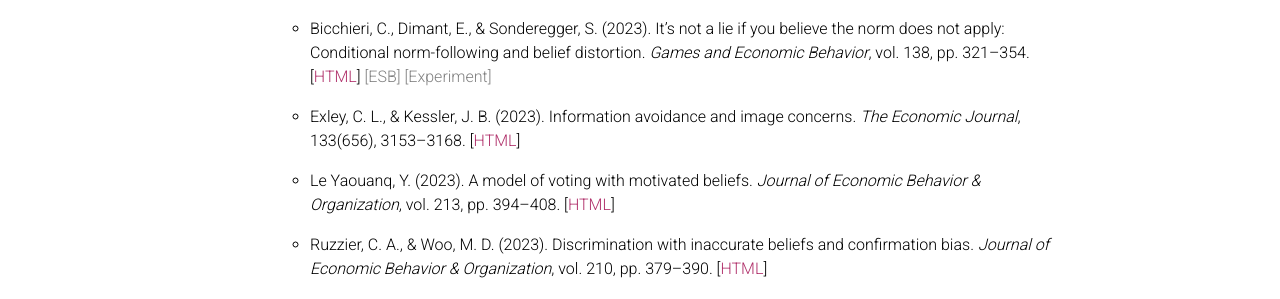
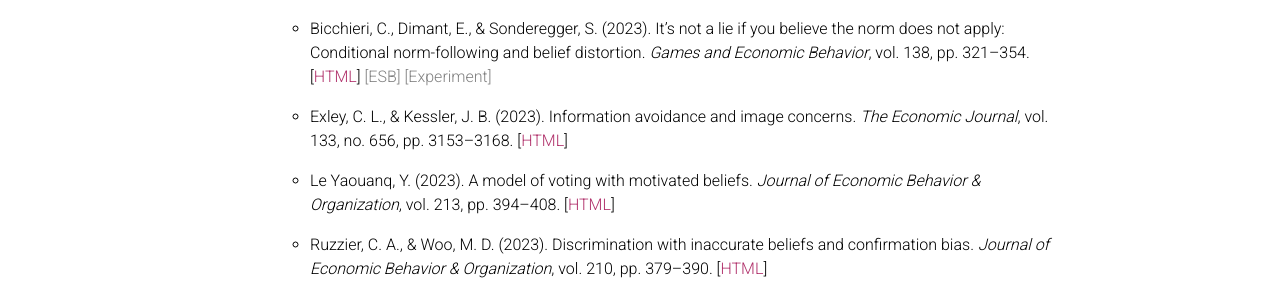
Before and after one commit to egorbronnikov/egorbronnikov.github.io, a Jekyll site: the page built from _pages/motivatedreasoning.md, in a window 1280 px wide and 900 px high, scrolled down 993 px. Shown: the part 153-452 px from the top of the window. Built offline with Jekyll 4.4.1, drawn with Linux system fonts in a browser that asks for light colours; comment, search, counter and statistics services are not loaded; a style sheet for code colours, icons or effects is not loaded.

Commit message:
Update motivatedreasoning.md

```diff
--- a/_pages/motivatedreasoning.md
+++ b/_pages/motivatedreasoning.md
@@ -45,7 +45,7 @@
 
   - Bicchieri, C., Dimant, E., & Sonderegger, S. (2023). It's not a lie if you believe the norm does not apply: Conditional norm-following and belief distortion. _Games and Economic Behavior_, vol. 138, pp. 321--354. [[HTML](https://www.sciencedirect.com/science/article/pii/S0899825623000088)] <span style="color:gray">[ESB]</span> <span style="color:gray">[Experiment]</span>
 
-  - Exley, C. L., & Kessler, J. B. (2023). Information avoidance and image concerns. _The Economic Journal_, 133(656), 3153--3168. [[HTML](https://academic.oup.com/ej/article-abstract/133/656/3153/7240144)]
+  - Exley, C. L., & Kessler, J. B. (2023). Information avoidance and image concerns. _The Economic Journal_, vol. 133, no. 656, pp. 3153--3168. [[HTML](https://academic.oup.com/ej/article-abstract/133/656/3153/7240144)]
 
   - Le Yaouanq, Y. (2023). A model of voting with motivated beliefs. _Journal of Economic Behavior & Organization_, vol. 213, pp. 394--408. [[HTML](https://www.sciencedirect.com/science/article/pii/S0167268119301763)]
 
@@ -87,7 +87,7 @@
   - Oprea, R., & Yuksel, S. (2022). Social exchange of motivated beliefs. _Journal of the European Economic Association_, vol. 20, no. 2, pp. 667--699. [[HTML](https://academic.oup.com/jeea/article-abstract/20/2/667/6368096)] <span style="color:gray">[MR]</span> <span style="color:gray">[Experiment]</span>
 
 - Review Papers
-  - Bursztyn, L., & Yang, D. Y. (2022). Misperceptions about others. _Annual Review of Economics_, vol.  14, pp. 425--452. [[HTML](https://www.annualreviews.org/content/journals/10.1146/annurev-economics-051520-023322)]
+  - Bursztyn, L., & Yang, D. Y. (2022). Misperceptions about others. _Annual Review of Economics_, vol. 14, pp. 425--452. [[HTML](https://www.annualreviews.org/content/journals/10.1146/annurev-economics-051520-023322)]
 
 
 
```
